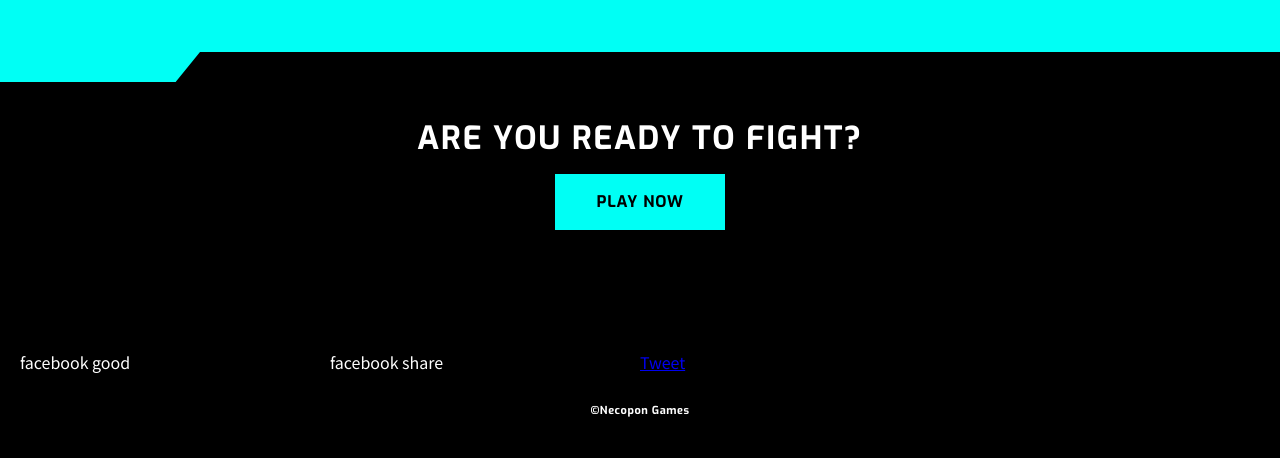
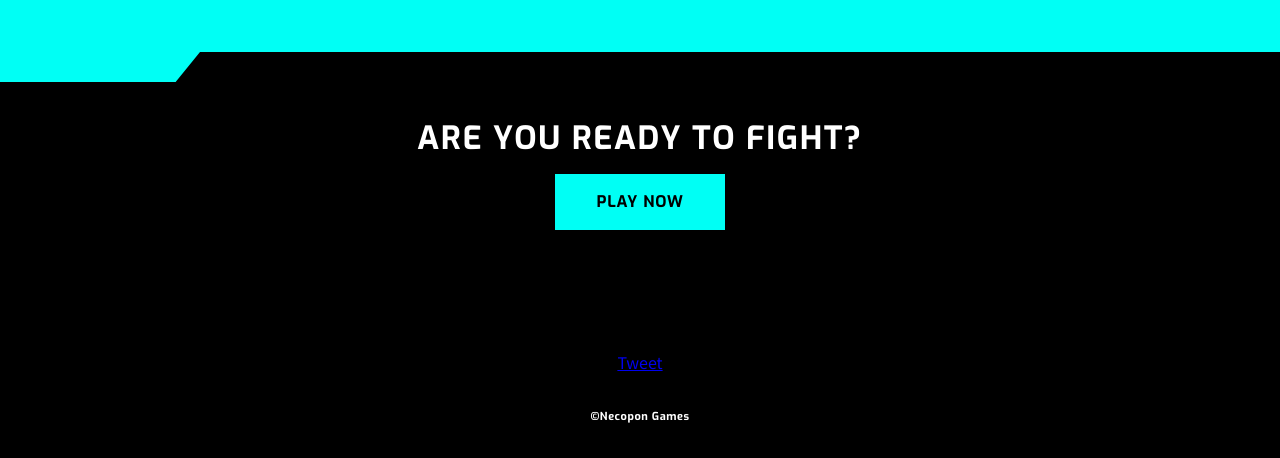
Before and after one commit to fuchsia-84/Planet_Hunters, a plain HTML site: page index.html in a window 1280 px wide. Shown: the part 5113-5571 px from the top of the page. Drawn offline with nearby package versions, Linux system fonts and the light colour scheme; a script that the page names is missing.

Commit message:
add all sns links to footer.

```diff
--- a/css/main.css
+++ b/css/main.css
@@ -408,14 +408,17 @@ footer .wrapper {
     background-color: var(--bg-color);
 }
 footer ul {
-    display: grid;
-    grid-template-columns: repeat(4, 1fr);
-    width: 100%;
+    display: block;
+    width: 90%;
+    margin: 0 auto;
     list-style: none;
     padding: 0;
+    text-align: center;
 }
 footer ul li {
     display: inline-block;
+    height: 30px;
+    vertical-align: top;
 }
 footer p {
     font-family: var(--accent-font);
--- a/index.html
+++ b/index.html
@@ -164,9 +164,8 @@ content='description'>
         <div class="wrapper">
             <div class="inner">
                 <ul>
-                    <li>facebook good</li>
-                    <li>facebook share</li>
-                    <li><a href="https://twitter.com/share?ref_src=twsrc%5Etfw" class="twitter-share-button" data-show-count="false">Tweet</a><script async src="https://platform.twitter.com/widgets.js" charset="utf-8"></script></li>
+                    <li><div class="fb-like" data-href="https://fuchsia-84.github.io/Planet_Hunters/" data-width="" data-layout="button_count" data-action="" data-size="large" data-share="true"></div></li>
+                    <li><a href="https://twitter.com/share?ref_src=twsrc%5Etfw" class="twitter-share-button" data-size="large" data-lang="ja" data-show-count="false">Tweet</a><script async src="https://platform.twitter.com/widgets.js" charset="utf-8"></script></li>
                     <li><div class="line-it-button" data-lang="ja" data-type="share-b" data-env="REAL" data-url="https://developers.line.biz/ja/docs/line-social-plugins/install-guide/using-line-share-buttons/" data-color="default" data-size="small" data-count="false" data-ver="3" style="display: none;"></div>
                         <script src="https://www.line-website.com/social-plugins/js/thirdparty/loader.min.js" async="async" defer="defer"></script></li>
                 </ul>
@@ -179,7 +178,9 @@ content='description'>
     <!-- //footer -->
     <!-- JQuery -->
     <script src="https://code.jquery.com/jquery-3.4.1.min.js" integrity="sha256-CSXorXvZcTkaix6Yvo6HppcZGetbYMGWSFlBw8HfCJo=" crossorigin="anonymous"></script>
-
+    <!-- FaceBook -->
+    <div id="fb-root"></div>
+    <script async defer crossorigin="anonymous" src="https://connect.facebook.net/ja_JP/sdk.js#xfbml=1&version=v17.0&appId=1067538674229696&autoLogAppEvents=1" nonce="RcsFCvRz"></script>
     <!-- Script -->
     <script src="js_path" ></script>
 </body>
```
